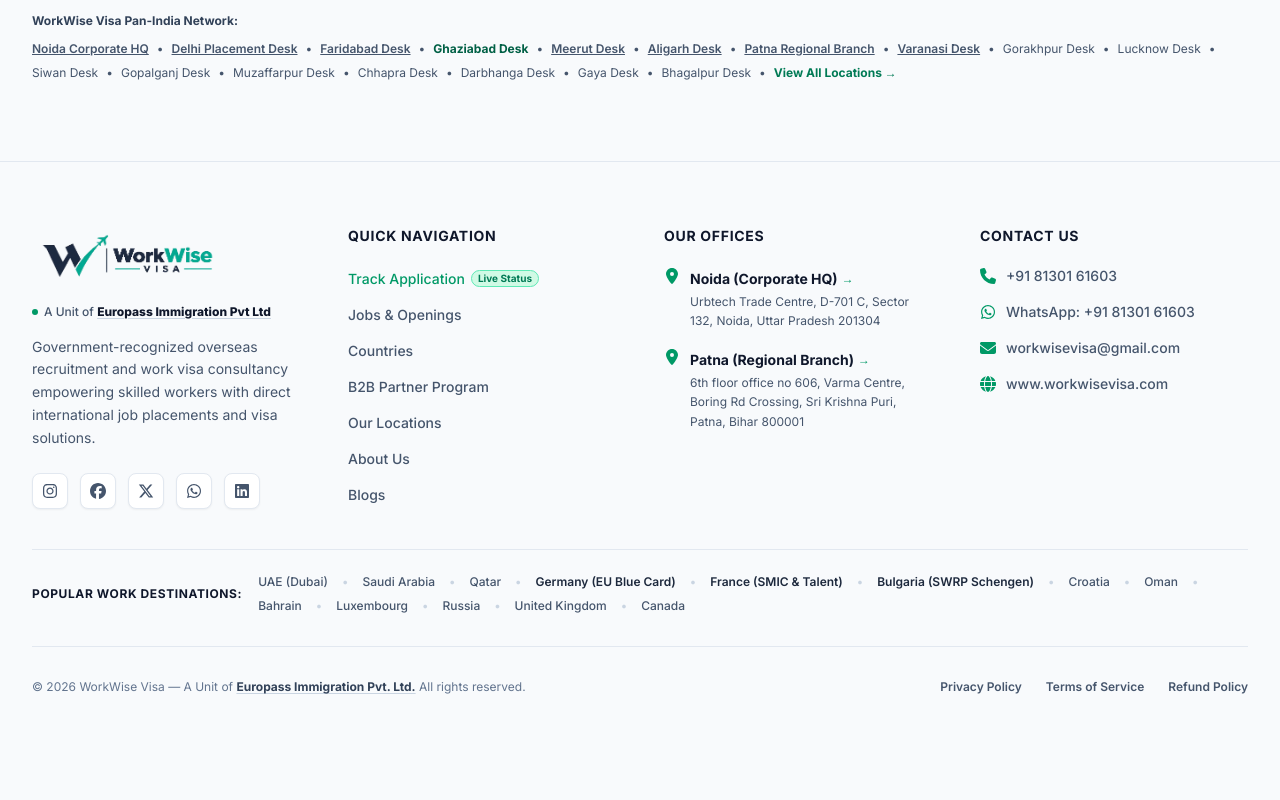
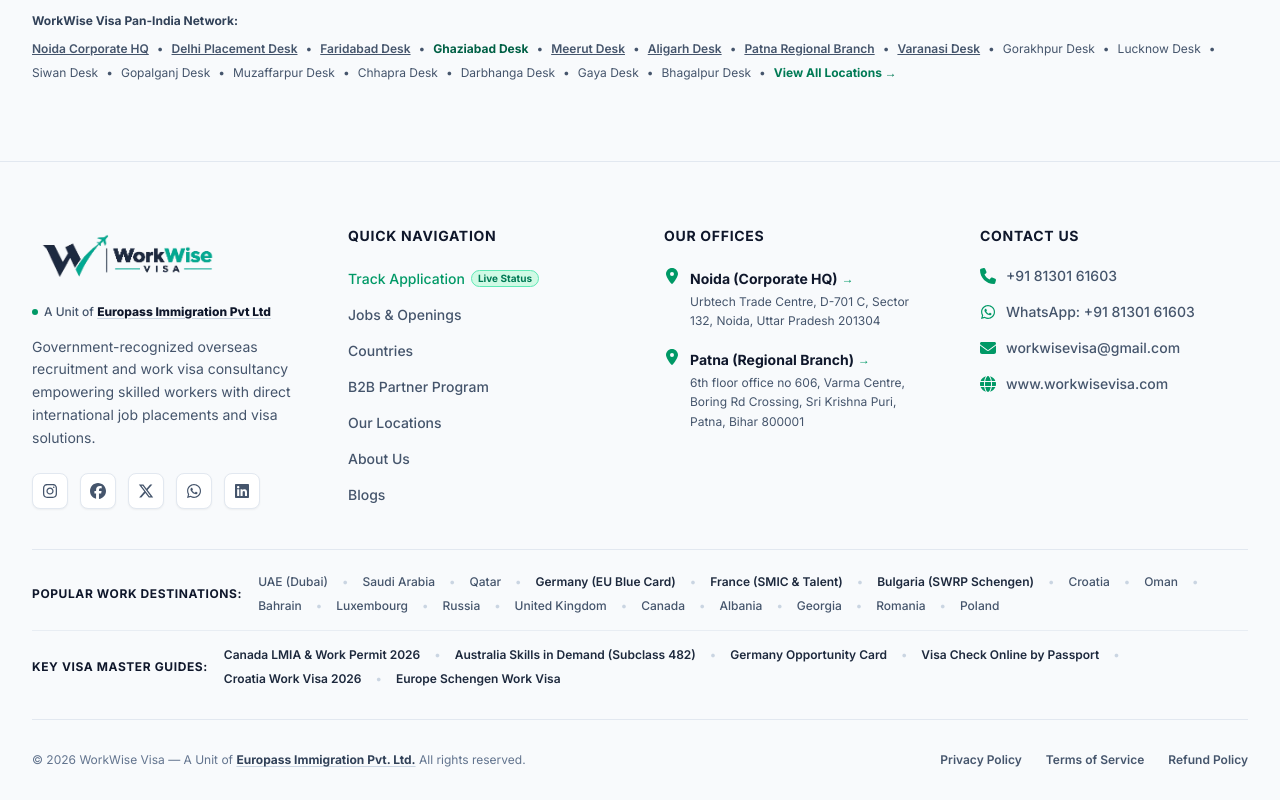
Before and after one commit to wasimfaiz/workvisevisa, a Next.js app: page /locations/ghaziabad in a window 1280 px wide. Shown: the part 9791-10591 px from the top of the page. Before the commit the page ends 10518 px from the top, so only its background shows below. Built offline with nearby package versions, Linux system fonts and the light colour scheme; no server answers.

Commit message:
Inject sitewide internal backlinks in Footer for Canada LMIA and Australia SID guides

```diff
--- a/components/Footer.tsx
+++ b/components/Footer.tsx
@@ -244,6 +244,66 @@ export default function Footer() {
               <Link href="/countries/uk" className="hover:text-emerald-700 hover:underline transition-colors">United Kingdom</Link>
               <span className="text-slate-300">•</span>
               <Link href="/countries/canada" className="hover:text-emerald-700 hover:underline transition-colors">Canada</Link>
+              <span className="text-slate-300">•</span>
+              <Link href="/countries/albania" className="hover:text-emerald-700 hover:underline transition-colors">Albania</Link>
+              <span className="text-slate-300">•</span>
+              <Link href="/countries/georgia" className="hover:text-emerald-700 hover:underline transition-colors">Georgia</Link>
+              <span className="text-slate-300">•</span>
+              <Link href="/countries/romania" className="hover:text-emerald-700 hover:underline transition-colors">Romania</Link>
+              <span className="text-slate-300">•</span>
+              <Link href="/countries/poland" className="hover:text-emerald-700 hover:underline transition-colors">Poland</Link>
+            </div>
+          </div>
+        </div>
+
+        {/* Authoritative Work Visa Guides Row (High PageRank Injection for Search Console Indexing) */}
+        <div className="mt-4 pt-4 border-t border-slate-200/70">
+          <div className="flex flex-col md:flex-row md:items-center justify-between gap-4">
+            <span className="text-xs font-bold uppercase tracking-wider text-slate-900 shrink-0">
+              Key Visa Master Guides:
+            </span>
+            <div className="flex flex-wrap items-center gap-x-3.5 gap-y-2 text-xs font-medium text-slate-600">
+              <Link
+                href="/blogs/canada-work-permit-lmia-process-guide-2026-tfwp-jobs-salary-pr"
+                className="hover:text-emerald-700 hover:underline transition-colors font-semibold text-slate-800"
+              >
+                Canada LMIA &amp; Work Permit 2026
+              </Link>
+              <span className="text-slate-300">•</span>
+              <Link
+                href="/blogs/australia-skills-in-demand-visa-subclass-482-complete-guide-2026-jobs-salary-tra-pr"
+                className="hover:text-emerald-700 hover:underline transition-colors font-semibold text-slate-800"
+              >
+                Australia Skills in Demand (Subclass 482)
+              </Link>
+              <span className="text-slate-300">•</span>
+              <Link
+                href="/blogs/germany-opportunity-card-chancenkarte-eu-blue-card-complete-guide-2026"
+                className="hover:text-emerald-700 hover:underline transition-colors font-semibold text-slate-800"
+              >
+                Germany Opportunity Card
+              </Link>
+              <span className="text-slate-300">•</span>
+              <Link
+                href="/blogs/work-visa-check-online-by-passport-number-2026-saudi-dubai-qatar-kuwait-europe"
+                className="hover:text-emerald-700 hover:underline transition-colors font-semibold text-slate-800"
+              >
+                Visa Check Online by Passport
+              </Link>
+              <span className="text-slate-300">•</span>
+              <Link
+                href="/blogs/croatia-work-visa-complete-guide-2026-mup-crovisa-jobs-salary-pr"
+                className="hover:text-emerald-700 hover:underline transition-colors font-semibold text-slate-800"
+              >
+                Croatia Work Visa 2026
+              </Link>
+              <span className="text-slate-300">•</span>
+              <Link
+                href="/blogs/europe-schengen-work-visa-complete-guide-2026-germany-poland-croatia-luxembourg-malta-czechia"
+                className="hover:text-emerald-700 hover:underline transition-colors font-semibold text-slate-800"
+              >
+                Europe Schengen Work Visa
+              </Link>
             </div>
           </div>
         </div>
```
